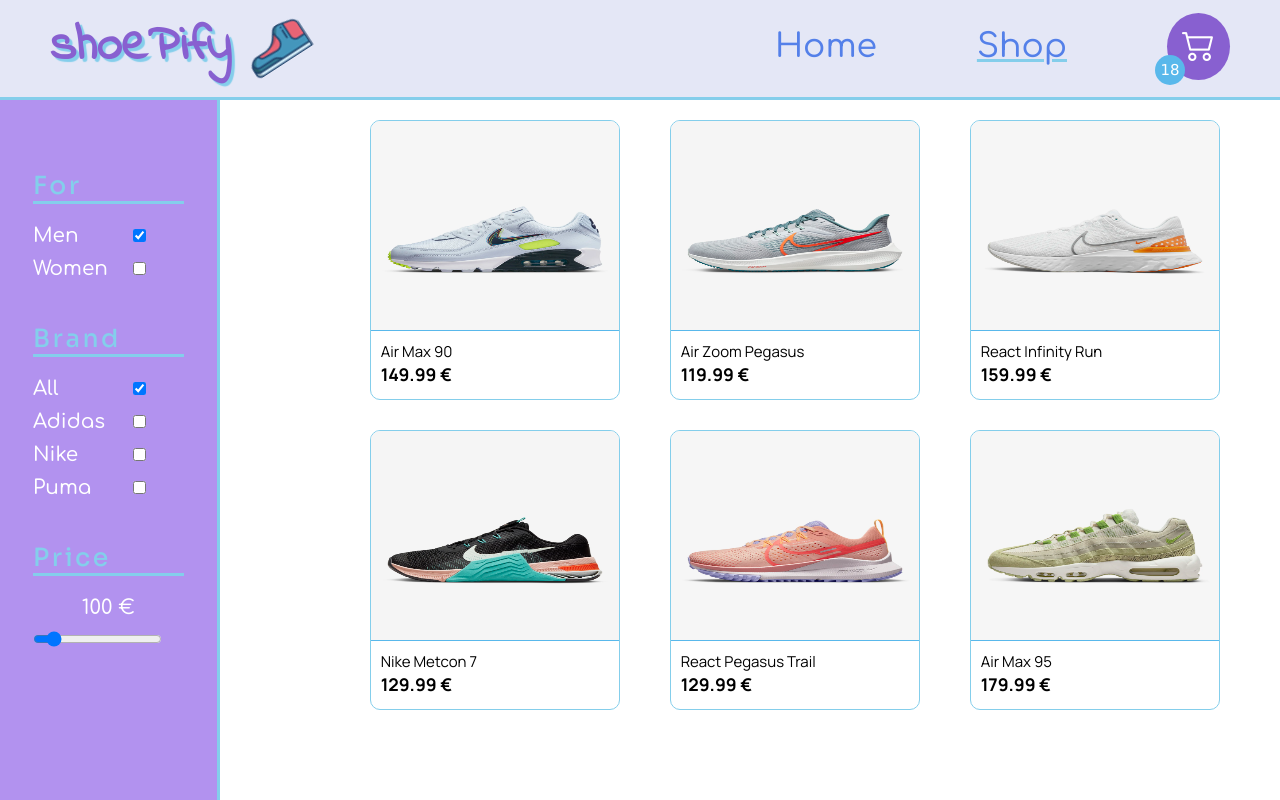
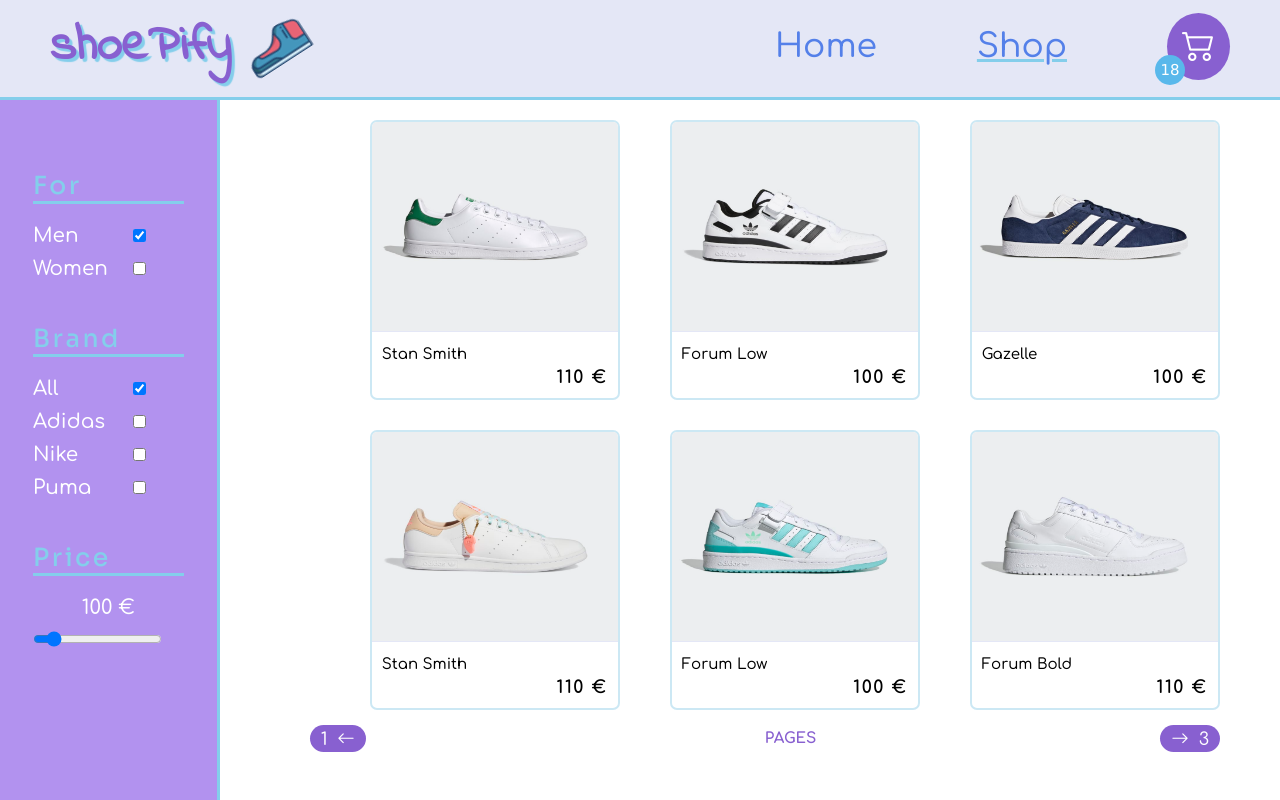
Before and after one commit to Frederic-Ferreira/shoepify-app, a React (Vite) app: page /shop in a window 1280 px wide. Built offline with nearby package versions, Linux system fonts and the light colour scheme.

Commit message:
page selection

```diff
--- a/src/components/Shop.jsx
+++ b/src/components/Shop.jsx
@@ -1,5 +1,6 @@
 import { Sidebar } from './../../Sidebar';
 import { useEffect, useState } from 'react';
+import uniqid from 'uniqid';
 
 function Shop({ shoelist }) {
   const [sexe, setSexe] = useState('men');
@@ -7,6 +8,9 @@
   const [price, setPrice] = useState(100);
 
   const [image, setImage] = useState('ppl');
+
+  const [pagesNumber, setPagesNumber] = useState(1);
+  const [currentPage, setCurrentPage] = useState(2);
 
   const handleChange = (e) => {
     setPrice(e.target.value);
@@ -24,16 +28,27 @@
     e.target.src = shoe.images.ppl;
   };
 
+  const handlePreviousPage = () => {
+    setCurrentPage(currentPage - 1);
+  };
+
+  const handleNextPage = () => {
+    setCurrentPage(currentPage + 1);
+  };
+
+  useEffect(() => {
+    setPagesNumber(Math.ceil(shoelist.length / 6));
+  }, [shoelist]);
+
   return (
     <div id="shop">
       <Sidebar price={price} handleChange={handleChange} />
       <div id="list-items">
         <ul>
           {shoelist.map((shoe, i) => {
-            if (shoelist.length > 6) {
-              if (i < 6) {
+            if (i >= currentPage * 6 - 6 && i < currentPage * 6) {
               return (
-                  <li className="card">
+                <li key={uniqid()} className="card">
                   <img
                     onMouseEnter={handleHover}
                     onMouseLeave={handleLeave}
@@ -41,14 +56,38 @@
                     alt="shoe image"
                     data-name={shoe.name}
                   />
+                  <div className="row-wrapper">
                     <p>{shoe.name}</p>
                     <h3>{shoe.price * shoe.quantity + ' €'}</h3>
+                  </div>
                 </li>
               );
             }
-            }
           })}
         </ul>
+        <div id="buttons">
+          {pagesNumber > 1 && (
+            <>
+              <div onClick={handlePreviousPage} id="previous-page">
+                {currentPage !== 1 && (
+                  <div className="row-wrapper">
+                    <p>{currentPage - 1}</p>
+                    <i className="bi bi-arrow-left"></i>
+                  </div>
+                )}
+              </div>
+              <h3>pages</h3>
+              <div onClick={handleNextPage} id="next-page">
+                {currentPage !== pagesNumber && (
+                  <div className="row-wrapper">
+                    <i className="bi bi-arrow-right"></i>
+                    <p>{currentPage + 1}</p>
+                  </div>
+                )}
+              </div>
+            </>
+          )}
+        </div>
       </div>
     </div>
   );
--- a/src/sass/main.scss
+++ b/src/sass/main.scss
@@ -287,7 +287,7 @@
 #shop {
   height: calc(100vh - 10rem);
   display: flex;
-}
+  position: relative;
 
   #sidebar {
     padding: 7rem 3.3rem;
@@ -326,6 +326,10 @@
       position: absolute;
       top: 5px;
       left: 10rem;
+
+      &:hover {
+        cursor: pointer;
+      }
     }
 
     #price {
@@ -355,15 +359,15 @@
     }
 
     .card {
-    font-family: 'Manrope', sans-serif;
+      font-family: 'Comfortaa', sans-serif;
       background-color: white;
       font-size: 1.5rem;
       height: 280px;
       width: 250px;
       padding-bottom: 1rem;
-    border-radius: 10px;
-    border: 1px solid $light-blue;
-    // box-shadow: 2px 2px 10px $light-blue;
+      border-radius: 7px;
+      border: 2px solid $lighter-blue;
+      // box-shadow: 3px 3px 10px $light-blue;
       transition: all 0.5s ease;
 
       &:hover {
@@ -376,18 +380,86 @@
       img {
         height: 210px;
         width: 100%;
-      border-bottom: 1px solid $middle-blue;
-      border-top-right-radius: 9px;
-      border-top-left-radius: 9px;
+        border-bottom: 1.75px solid $light-purple;
+        border-top-right-radius: 5px;
+        border-top-left-radius: 5px;
       }
 
+      .row-wrapper {
+        @include flexColumn();
+      }
       p,
       h3 {
         padding-left: 1rem;
       }
 
+      h3 {
+        margin-left: auto;
+        padding-right: 1rem;
+        letter-spacing: 0.15rem;
+      }
+
       p {
-      padding-top: 0.5rem;
+        padding-top: 1rem;
+        margin-bottom: 0.5rem;
+        font-weight: 500;
+      }
+    }
+  }
+
+  #buttons {
+    @include flexBetween();
+    font-family: 'Comfortaa', sans-serif;
+    font-size: 1.75rem;
+    position: relative;
+    bottom: -1.5rem;
+    left: -6rem;
+
+    h3 {
+      position: absolute;
+      left: 50%;
+      font-size: 1.5rem;
+      font-weight: 700;
+      text-transform: uppercase;
+      color: $darker-purple;
+    }
+
+    #next-page,
+    #previous-page {
+      border-radius: 50%;
+      cursor: pointer;
+
+      .row-wrapper {
+        @include flexCenter();
+        gap: 1rem;
+        background: $darker-purple;
+        padding: 0.5rem 1.1rem 0.25rem 1.1rem;
+        border-radius: 20px;
+
+        &:hover {
+          background-color: $darker-blue;
+        }
+
+        p {
+          color: white;
+        }
+
+        .bi {
+          color: white;
+        }
+      }
+    }
+
+    #previous-page .row-wrapper {
+      &:active {
+        transform: translate(-1px, 1px);
+      }
+    }
+
+    #next-page .row-wrapper {
+      &:active {
+        transform: translate(1px, 1px);
+      }
     }
   }
 }
```
Lines whose indentation alone changed are shown as unchanged.
